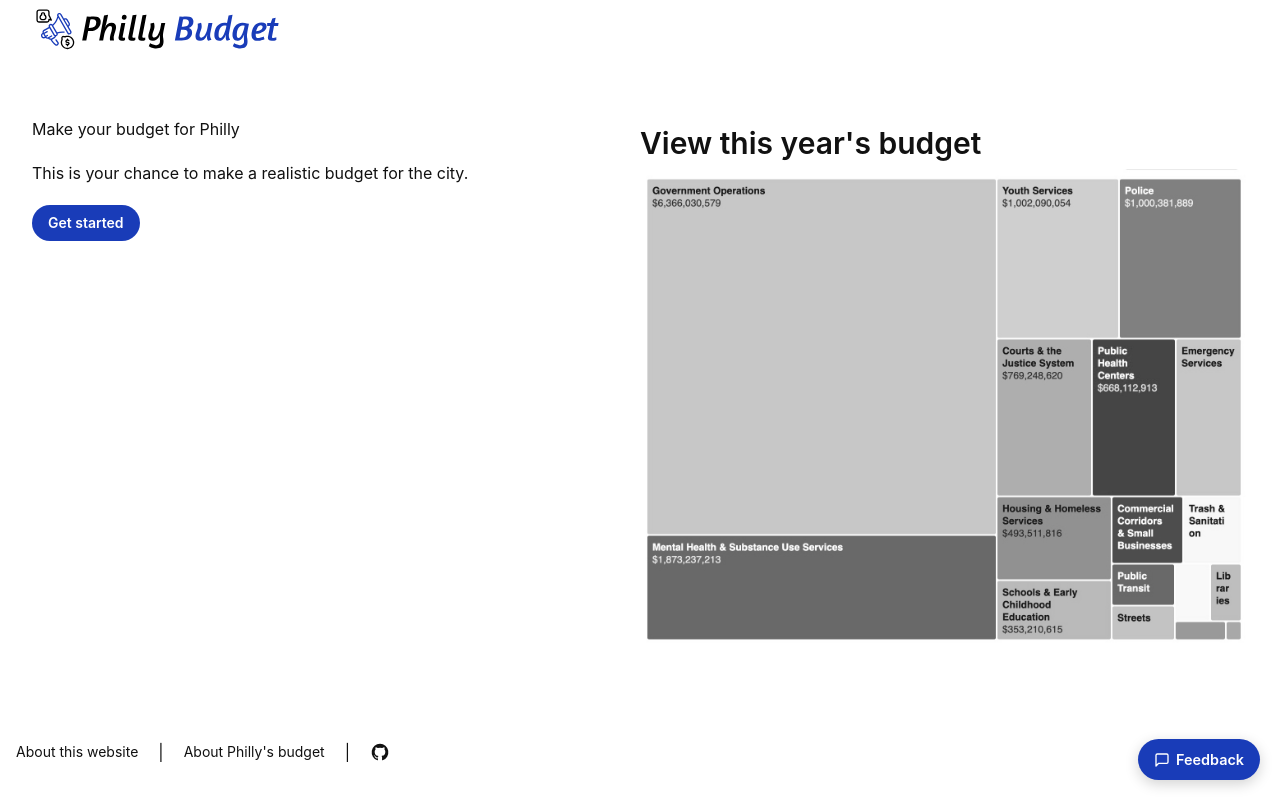
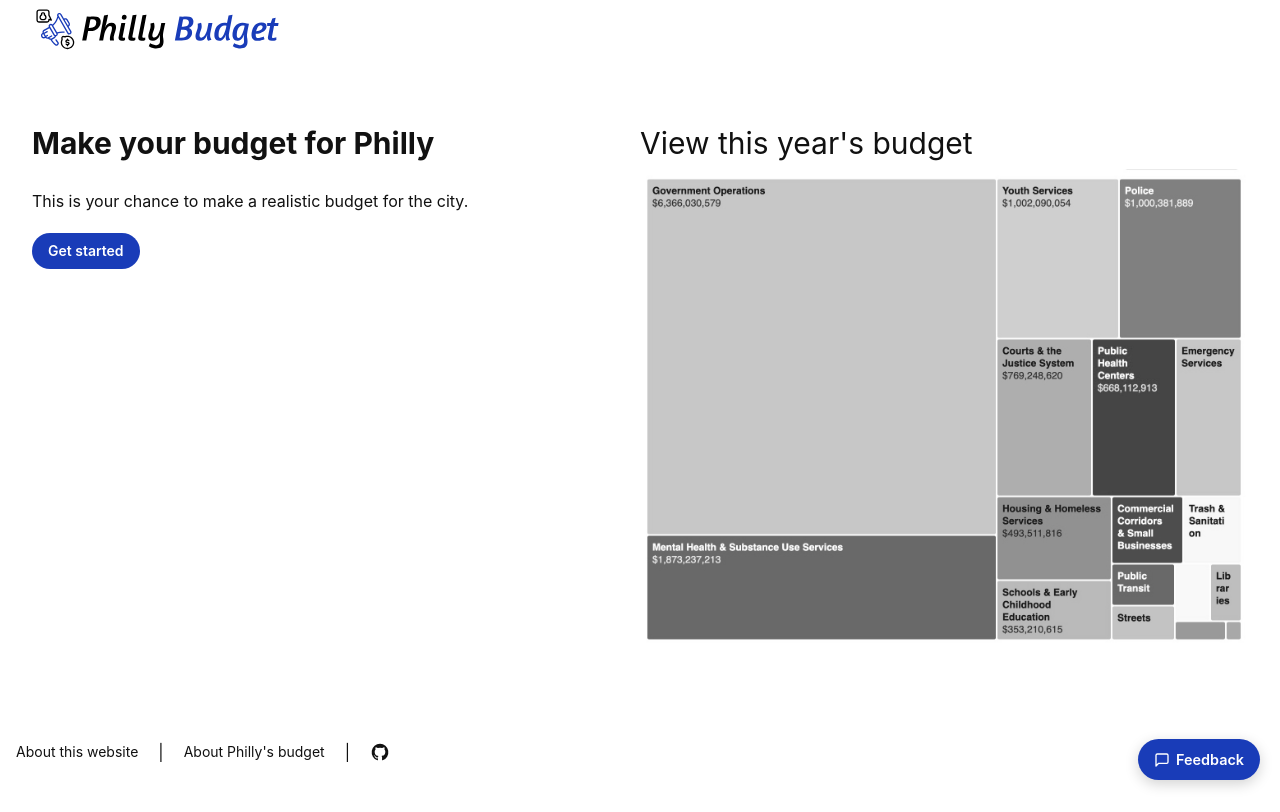
Before and after one commit to acouch/participate, a Next.js app: page / in a window 1280 px wide. Built offline with nearby package versions, Linux system fonts and the light colour scheme; no server answers.

Commit message:
Fix index

```diff
--- a/src/app/globals.css
+++ b/src/app/globals.css
@@ -54,11 +54,6 @@ body {
   justify-content: space-between;
   gap: 1rem;
   margin-bottom: 0.75rem;
-}
-
-h2 {
-  margin: 0;
-  font-weight: 600;
 }
 
 .panelHeader span,
--- a/src/app/page.tsx
+++ b/src/app/page.tsx
@@ -11,7 +11,9 @@ export default function Home() {
     <main className="mx-auto max-w-7xl px-4 pt-20 pb-10 sm:px-6 lg:px-8 lg:pt-8">
       <div className="md:flex">
         <div className="flex-1 md:w-1/2">
-          <h1>Make your budget for Philly</h1>
+          <h1 className="py-2 text-3xl font-bold">
+            Make your budget for Philly
+          </h1>
           <p className="py-5">
             This is your chance to make a realistic budget for the city.
           </p>
```
